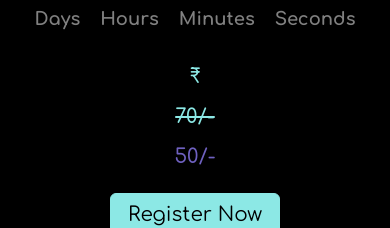
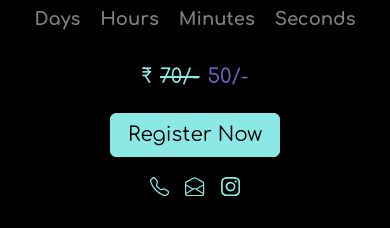
Before and after one commit to Krish2958/OpenHack, a React (Create React App) app in the folder openhack/: page / in a window 390 px wide. Shown: the part 452-680 px from the top of the page. Built offline with nearby package versions, Linux system fonts and the light colour scheme.

Commit message:
FIXED BUGS -3

```diff
--- a/openhack/src/components/CustomNavbar/CustomNavbar.css
+++ b/openhack/src/components/CustomNavbar/CustomNavbar.css
@@ -97,3 +97,9 @@
     flex-direction: column;
   }
 }
+
+@media screen and (max-width: 768px) {
+  .custom-navbar {
+    justify-content: flex-start;
+  }
+}
--- a/openhack/src/pages/Home/Home.css
+++ b/openhack/src/pages/Home/Home.css
@@ -666,6 +666,12 @@
       left: 2rem;
   }
 
+ .rate {
+    display: inline-flex;
+    gap: 0.5rem;
+    flex-direction: row;
+  }
+
   .about-rules-title {
     margin-top: 30px;
     font-size: 1.6rem;
--- a/openhack/src/pages/Home/index.jsx
+++ b/openhack/src/pages/Home/index.jsx
@@ -26,7 +26,7 @@ export const Home = () => {
         </div>
         <CountdownTimer  targetDate="2024-02-13T23:59:59" />
         <div>
-        <div className='name-container'>
+        <div className='name-container rate'>
         <h3 className='coming-soon__text-1'>₹</h3>
           <h3 className='coming-soon__text-1 strikethrough'>70/-</h3>
         <h3 className='coming-soon__text-2'>50/-</h3>
```
